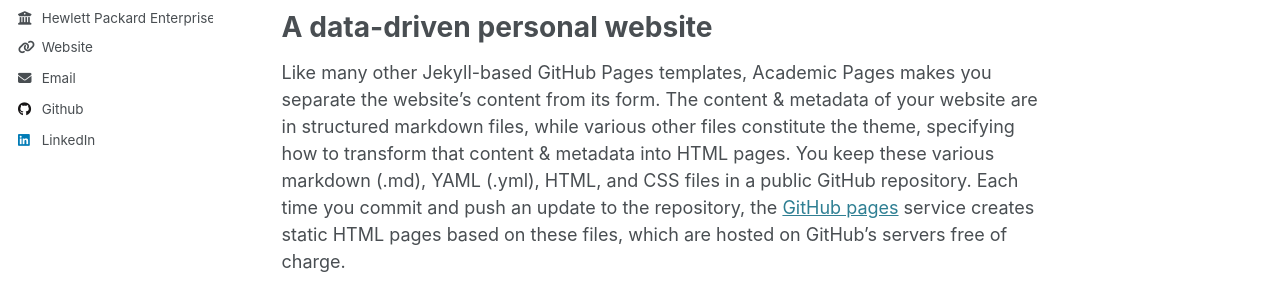
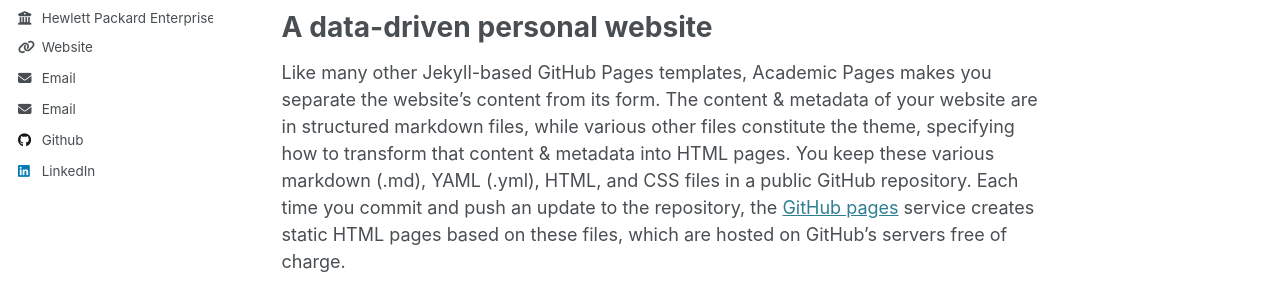
Before and after one commit to David-Gaspar-H/david-gaspar-h.github.io, a Jekyll site: the page built from _pages/about.md, in a window 1280 px wide. Shown: the part 432-724 px from the top of the page. Built offline with Jekyll 4.4.1, drawn with Linux system fonts in a browser that asks for light colours.

Commit message:
Update author-profile.html

```diff
--- a/_includes/author-profile.html
+++ b/_includes/author-profile.html
@@ -35,6 +35,9 @@
       {% endif %}
       {% if author.email %}
         <li><a href="mailto:{{ author.email }}"><i class="fas fa-fw fa-envelope icon-pad-right" aria-hidden="true"></i>{{ site.data.ui-text[site.locale].email_label | default: "Email" }}</a></li>
+      {% endif %}
+      {% if author.resume %}
+        <li><a href="files/resume.pdf"><i class="fas fa-fw fa-envelope icon-pad-right" aria-hidden="true"></i>{{ site.data.ui-text[site.locale].email_label | default: "Resume" }}</a></li>
       {% endif %}
 
       <!-- Font Awesome and Academicons icons / Academic websites -->
```
